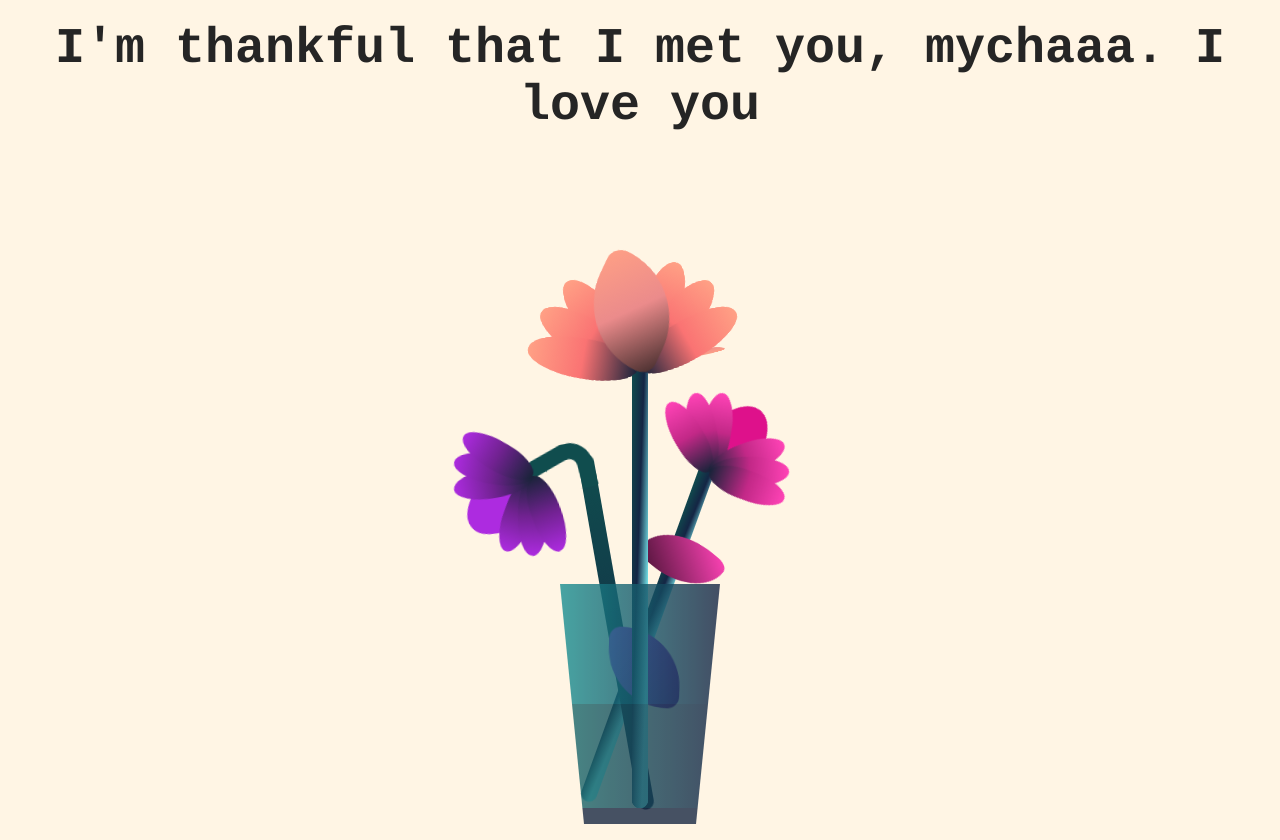
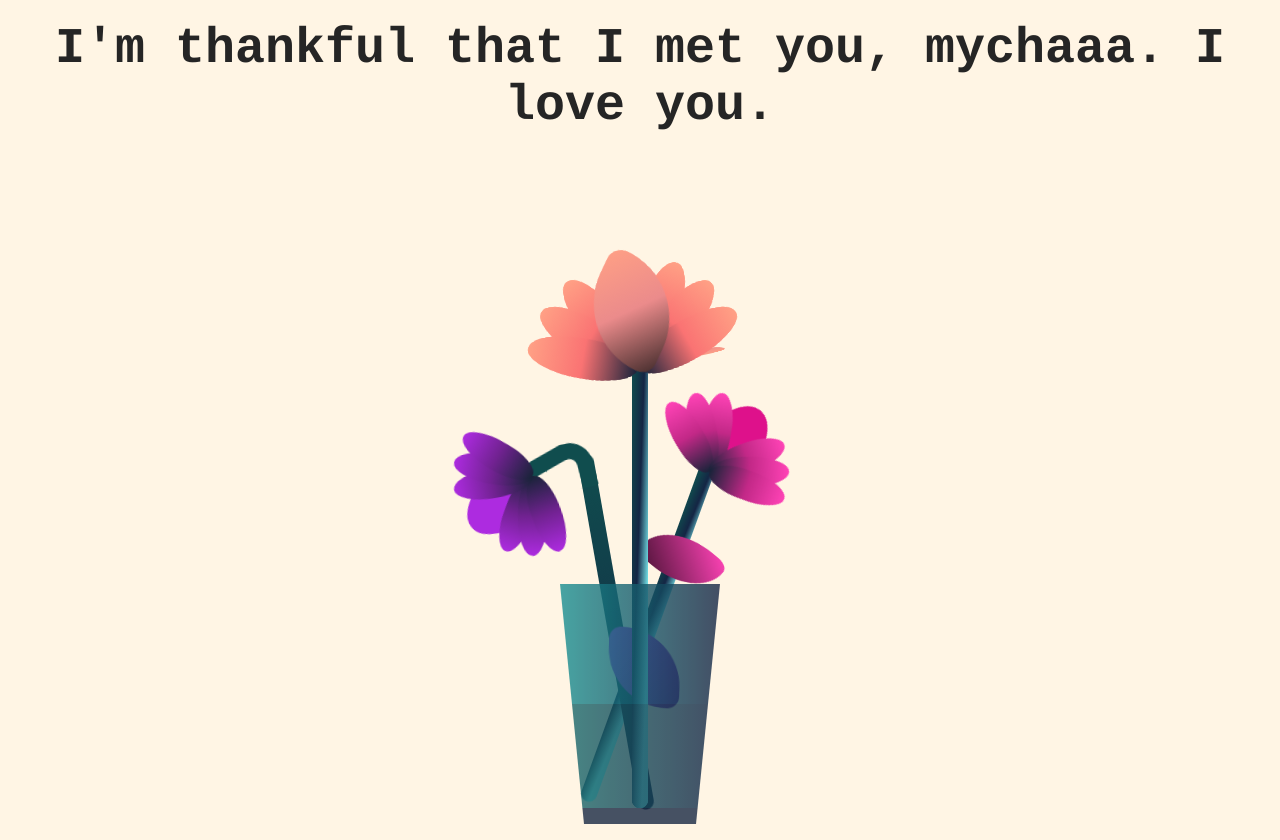
Before and after one commit to wySFK/A-Date, a plain HTML site: page lastpage.html in a window 1280 px wide. Drawn offline with Linux system fonts and the light colour scheme.

Commit message:
Add files via upload

```diff
--- a/lastpage.html
+++ b/lastpage.html
@@ -8,7 +8,7 @@
 </head>
 <body>
     <header>
-        <h1 id="thankyou">I'm thankful that I met you, mychaaa. I love you</h1>
+        <h1 id="thankyou">I'm thankful that I met you, mychaaa. I love you. </h1>
     </header>
     <main>
         <div class="flower">
```
